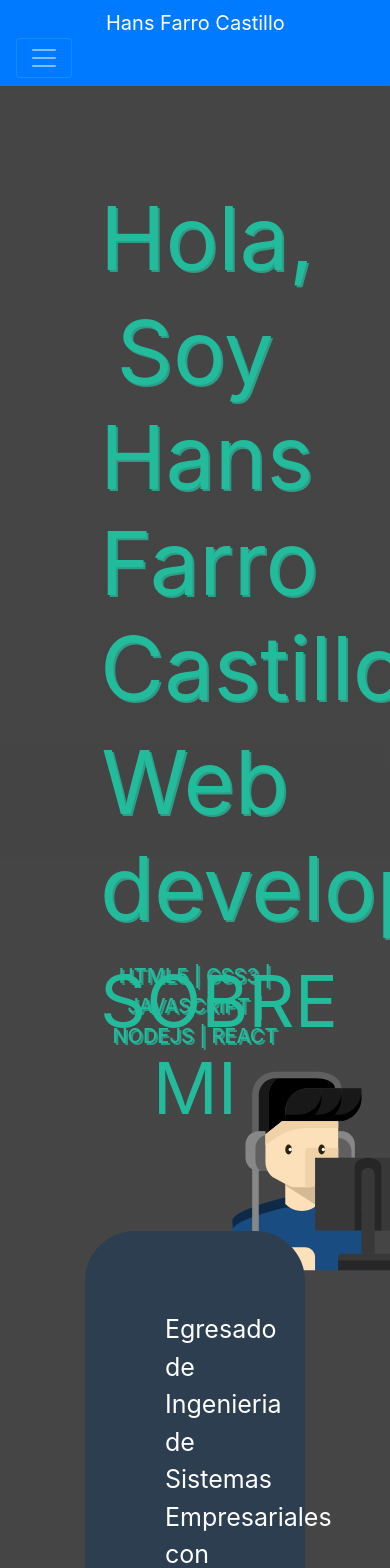
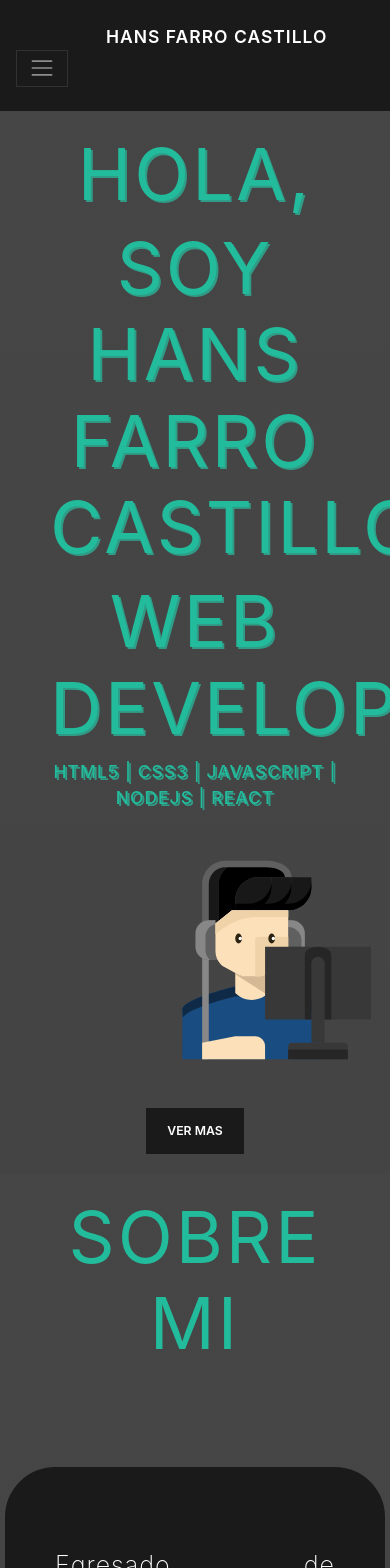
Before and after one commit to HansFarro/portafolio-react, a React (Create React App) app: page / in a window 390 px wide. Shown: the top 1568 px of the page. Built offline with nearby package versions, Linux system fonts and the light colour scheme.

Commit message:
Responsive design corregido

```diff
--- a/package.json
+++ b/package.json
@@ -7,12 +7,15 @@
     "@testing-library/react": "^9.3.2",
     "@testing-library/user-event": "^7.1.2",
     "bootstrap": "^4.5.2",
+    "bootswatch": "^4.5.2",
+    "emailjs-com": "^2.6.3",
     "jquery": "^3.5.1",
     "popper.js": "^1.16.1",
     "react": "^16.13.1",
     "react-dom": "^16.13.1",
     "react-scripts": "3.4.3",
-    "react-scroll": "^1.8.1"
+    "react-scroll": "^1.8.1",
+    "sweetalert2": "^10.0.2"
   },
   "scripts": {
     "start": "react-scripts start",
--- a/src/App.js
+++ b/src/App.js
@@ -5,6 +5,7 @@ import About from './components/About';
 import Skills from './components/Skills';
 import Projects from './components/Projects';
 import Footer from './components/Footer';
+import ContactForm from './components/ContactForm';
 
 function App() {
   return (
@@ -14,6 +15,7 @@ function App() {
       <About />
       <Skills />
       <Projects />
+      <ContactForm />
       <Footer />
     </Fragment>
   );
--- a/src/components/About.js
+++ b/src/components/About.js
@@ -5,10 +5,10 @@ import aboutme from '../services/aboutme';
 const About = () => {
     const [about] = aboutme;
     return (
-        <div className="jumbotron about" id="about">
+        <div className="jumbotron jumbotron-fluid" id="about">
             <h1 className="display-3 title">SOBRE MI</h1>
             <div className="row">
-                <div className="col-sm-12 col-md-8 col-lg-6 info-section">
+                <div className="col-12 col-sm-12 col-md-12 col-lg-6 info-section">
                         <p>{about.education}</p>
                         <p>{about.currently}</p>
                         <p>{about.hobbie}</p>
@@ -17,7 +17,7 @@ const About = () => {
                             <footer className="blockquote-footer">{about.author}</footer>
                         </blockquote>
                 </div>
-                <div className="col-sm-12 col-md-4 col-lg-6">
+                <div className="col-12 col-sm-12 col-md-12 col-lg-6">
                     <img src={Education} className="img-fluid" alt=""/>
                 </div>
             </div>
--- a/src/components/Card.js
+++ b/src/components/Card.js
@@ -3,9 +3,9 @@ import React from 'react';
 
 const Card = ({id,name,image,description}) => {
     return (
-    <div className="col-sm-12 col-md-6 col-lg-4 mt-4">
-        <div id={id} className="card text-white bg-primary mb-3">
-            <img src={image.src} alt={image.alt} class="card-img-top"></img>
+    <div className="col-sm-12 col-md-6 col-lg-4 mt-4 mx-auto">
+        <div id={id} className="card text-white bg-primary mb-3 mx-auto">
+            <img src={image.src} alt={image.alt} className="card-img-top"></img>
             <h4 className="card-title p-2 text-center">{name}</h4>
             <p className="card-text px-2 pb-2 text-center">{description}</p>
         </div>
--- /dev/null
+++ b/src/components/ContactForm.js
@@ -0,0 +1,92 @@
+import React , {useState} from 'react';
+import emailjs from 'emailjs-com';
+import Swal from 'sweetalert2'
+
+const ContactForm = () => {
+    // Crear el state de datos
+    const [datos, setDatos] = useState({
+        nombre: '',
+        email:'',
+        asunto:'',
+        mensaje:''
+    });
+
+    // Extraer los datos
+    const {nombre,email,asunto,mensaje} = datos;
+
+    // Funcion que se ejecuta  cada que el usuario escribe en un input
+    const handleInputChange  = e => {
+        setDatos({
+            ...datos,
+            [e.target.name] : e.target.value
+        })
+    }
+
+    const sendEmail = e => {
+        e.preventDefault();
+
+        // Validar
+        if(nombre.trim()==='' || email.trim()==='' || asunto.trim()==='' || mensaje.trim()===''){
+            // return para que no se siga ejecutando el codigo
+            Swal.fire({
+                icon: 'error',
+                title: 'Todos los campos son obligatorios',
+              })
+            return;
+        }
+        Swal.fire(
+            'Buen trabajo!',
+            'He recibido tu correo ,pronto me pondre en contacto contigo',
+            'success'
+        )
+
+        // Resetear el formulario
+        setDatos({
+            nombre: '',
+            email:'',
+            asunto:'',
+            mensaje:''
+        })
+        // emailjs.sendForm('YOUR_SERVICE_ID', 'YOUR_TEMPLATE_ID', e.target, 'YOUR_USER_ID')
+        //   .then((result) => {
+        //       console.log(result.text);
+        //   }, (error) => {
+        //       console.log(error.text);
+        //   });
+    }
+
+    return (
+        <div className="jumbotron jumbotron-fluid" id="contact">
+            <h1 className="display-3 title">CONTACTAME</h1>
+            <div className="container">
+                <form onSubmit={sendEmail}>
+                    <fieldset>
+                        <div className="row mx-auto">
+                            <div className="col-12 col-md-8 form-group mx-auto">
+                                <label for="inputName">Nombre completo</label>
+                                <input type="text" name="nombre" value={nombre} className="form-control" id="inputName" onChange={handleInputChange} placeholder="Ingresa tu nombre completo" />
+                            </div>
+                            <div className="col-12 col-md-8 form-group mx-auto">
+                                <label for="inputEmail">Direcccion de correo electronico</label>
+                                <input type="email" name="email" value={email} className="form-control" id="inputEmail" onChange={handleInputChange} placeholder="Ingresar correo electronico" />
+                            </div>
+                            <div className="col-12 col-md-8 form-group mx-auto">
+                                <label for="inputAsunto">Asunto</label>
+                                <input type="text" name="asunto" value={asunto} className="form-control" id="inputAsunto" onChange={handleInputChange} placeholder="Asunto" />
+                            </div>
+                            <div className="col-12 col-md-8 form-group mx-auto">
+                                <label for="textarea">Mensaje</label>
+                                <textarea className="form-control" name="mensaje" value={mensaje} id="textarea" cols="30" rows="4" onChange={handleInputChange} placeholder="Mensaje"></textarea>
+                            </div>
+                            <div className="col-12 col-md-8 pt-4 mx-auto">
+                                <input type="submit" className="btn btn-primary message" value="Enviar Mensaje"/>
+                            </div>
+                        </div>
+                    </fieldset>
+                </form>
+            </div>
+        </div>
+     );
+}
+
+export default ContactForm;
--- a/src/components/Footer.js
+++ b/src/components/Footer.js
@@ -6,13 +6,13 @@ const Footer = () => {
             <div className="info-color-dark text-center py-3">
                 <b>© 2020 Copyright:</b> Hans Farro Castillo
                 <a rel="noopener noreferrer" target="_blank" href="https://github.com/HansFarro">
-                    <i class="fab fa-github white-text mx-4"> </i>
+                    <i className="fab fa-github green mx-4"> </i>
                 </a>
                 <a rel="noopener noreferrer" target="_blank" href="https://www.linkedin.com/in/hans-farro-castillo-959a52122/">
-                    <i class="fab fa-linkedin white-text mr-4"> </i>
+                    <i className="fab fa-linkedin green mr-4"> </i>
                 </a>
                 <a rel="noopener noreferrer" target="_blank" href="https://www.youtube.com/channel/UCftIUMPYr8YVCmJb3UweoIQ">
-                    <i class="fab fa-youtube white-text"> </i>
+                    <i className="fab fa-youtube green"> </i>
                 </a>
             </div>
         </footer>
--- a/src/components/Info.js
+++ b/src/components/Info.js
@@ -3,23 +3,36 @@ import profileImage from '../img/profile-image.svg';
 import { animateScroll as scroll} from 'react-scroll';
 
 function Info() {
+    const scrollType = {
+        duration: 100,
+        delay: 50,
+        smooth: true,
+        offset: -10,
+    };
+
     return (
         <div className="jumbotron main-info-section" id="info">
-            <div className="text">
-                <h1 className="display-2">Hola, </h1>
-                <h1 className="display-2">Soy Hans Farro Castillo,</h1>
-                <h1 className="display-2">Web developer</h1>
-                <p className="lead">HTML5 | CSS3 | JAVASCRIPT | NODEJS | REACT</p>
+            <div className="container">
+                <div className="row mx-auto">
+                    <div className="col-12">
+                        <div className="text mx-auto">
+                            <h1 className="display-3">Hola, </h1>
+                            <h1 className="display-3">Soy Hans Farro Castillo,</h1>
+                            <h1 className="display-3">Web developer</h1>
+                            <p className="lead mx-auto">HTML5 | CSS3 | JAVASCRIPT | NODEJS | REACT</p>
                         </div>
-            <div className="profile-image mb-5">
+                        <div className="profile-image mt-5 mb-5">
                             <img src={profileImage} alt="" />
                         </div>
-            <div className="col text-center">
+                        <div className="col-12 text-center mx-auto">
                             <button
                                 className="btn btn-primary"
-                    onClick={() => scroll.scrollTo(900)}
+                                onClick={() => scroll.scrollTo(900,scrollType)}
                             >
                                 Ver Mas</button>
+                        </div>
+                    </div>
+                </div>
             </div>
         </div>
     );
--- a/src/components/Navbar.js
+++ b/src/components/Navbar.js
@@ -2,9 +2,16 @@ import React from 'react';
 import { animateScroll as scroll} from 'react-scroll';
 
 const Navbar = () => {
+    const scrollType = {
+        duration: 100,
+        delay: 50,
+        smooth: true,
+        offset: -10,
+    };
+
     return (
                     <nav className="navbar navbar-expand-lg navbar-dark bg-primary sticky-top">
-                <a onClick={() => scroll.scrollToTop()} className="navbar-brand" href="#info">Hans Farro Castillo</a>
+                        <a onClick={() => scroll.scrollToTop(scrollType)} className="navbar-brand" href="#info">Hans Farro Castillo</a>
                         <button className="navbar-toggler" type="button" data-toggle="collapse" data-target="#navbarColor01" aria-controls="navbarColor01" aria-expanded="false" aria-label="Toggle navigation">
                             <span className="navbar-toggler-icon"></span>
                         </button>
@@ -13,14 +20,14 @@ const Navbar = () => {
                                 <li className="nav-item">
                                     <a className="nav-link" href="#about">SOBRE MI</a>
                                 </li>
-                        <li class="nav-item">
+                                <li className="nav-item">
                                     <a className="nav-link" href="#skill">HABILIDADES</a>
                                 </li>
-                        <li class="nav-item">
+                                <li className="nav-item">
                                     <a className="nav-link" href="#projects">PROYECTOS</a>
                                 </li>
-                        <li class="nav-item">
-                            <a className="nav-link" href="#!">CONTACTAME</a>
+                                <li className="nav-item">
+                                    <a className="nav-link" href="#contact">CONTACTAME</a>
                                 </li>
                             </ul>
                         </div>
--- a/src/components/Projects.js
+++ b/src/components/Projects.js
@@ -7,7 +7,7 @@ const Projects = () => {
     return (
         <div className="jumbotron jumbotron-fluid" id="projects">
             <h1 className="display-3 title">PROYECTOS</h1>
-            <div className="row">
+            <div className="row mx-auto">
                 {projects.map((project) => (
                     <Card
                         id={project.id}
--- a/src/components/Skills.js
+++ b/src/components/Skills.js
@@ -6,10 +6,10 @@ const Skills = () => {
         <div className="jumbotron jumbotron-fluid" id="skill">
             <h1 className="display-3 title">HABILIDADES</h1>
             <div className="row">
-                <div className="col-md-6">
+                <div id="imgjs"className="col-12 col-md-6">
                     <img src={imgjs} className="img-fluid" alt=""/>
                 </div>
-                <div className="col-md-6 skills">
+                <div className="col-12 col-md-6 skills">
                     <div className="content mr-3 mb-2">HTML5</div>
                     <div className="progress mb-4">
                         <div className="progress-bar progress-bar-striped bg-danger html" role="progressbar" aria-valuenow="10" aria-valuemin="0" aria-valuemax="100"></div>
@@ -22,11 +22,11 @@ const Skills = () => {
                     <div className="progress mb-4">
                         <div className="progress-bar progress-bar-striped bg-warning js" role="progressbar" aria-valuenow="50" aria-valuemin="0" aria-valuemax="100"></div>
                     </div>
-                    <div className="content mr-3 mb-2">MySQL</div>
+                    <div className="content mr-3 mb-2">MySQL y MongoDB</div>
                     <div className="progress mb-4">
                         <div className="progress-bar progress-bar-striped  mysql" role="progressbar" aria-valuenow="75" aria-valuemin="0" aria-valuemax="100"></div>
                     </div>
-                    <div className="content mr-3 mb-2">React</div>
+                    <div className="content mr-3 mb-2">React y NodeJS</div>
                     <div className="progress mb-4">
                         <div className="progress-bar progress-bar-striped bg-success react" role="progressbar" aria-valuenow="100" aria-valuemin="0" aria-valuemax="100"></div>
                     </div>
--- a/src/index.css
+++ b/src/index.css
@@ -5,25 +5,41 @@
     sans-serif;
 }
 
+body {
+  margin: 0;
+  max-width: fit-content;
+  width: 100%;
+}
+
+html {
+  scroll-behavior: smooth;
+}
+
 .jumbotron {
   margin:0;
   padding: 100px 100px;
-  border-radius: 0;
   background: linear-gradient(360deg,#444444 10%,#4a4a4a 360%);
 }
 
-.about-me-info {
-  max-width: 900px;
-  background-color:#2c3e50;
-  color: white;
-  box-shadow: 0 0 1.2rem rgba(0,0,0,.5);
-  padding: 50px;
-  position: relative;
-  top: -70px;
-  left: 50%;
-  right: 50%;
-  transform: translateX(-50%);
-  z-index: 1;
+@media (max-width: 700px) {
+  .jumbotron {
+    margin:0;
+    padding: 20px 20px;
+    background: linear-gradient(360deg,#444444 10%,#4a4a4a 360%);
+  }
+  #imgjs{
+    display: none;
+  }
+
+  .title {
+    margin-bottom: 0px;
+    display: block;
+    text-align: center;
+  }
+
+  .skills{
+    margin-top: 5px !important;
+  }
 }
 
 .profile-image img {
@@ -34,27 +50,11 @@
   display: block;
 }
 
-
-.main-info-section {
-  height: calc(100vh - 71.6px);
-  flex-wrap: wrap;
-  justify-content: space-between;
-}
-
-.main-info-section p{
-  display: block;
-  margin-block-start: 1em;
-  margin-block-end: 1em;
-  margin-inline-start: 0px;
-  margin-inline-end: 0px;
-}
-
 .text {
   margin-top: 20px;
   display: block;
   text-align: center;
   margin: auto;
-  /* color: #2c3e50; */
   color: #22bc9c;
   text-shadow: 2px 2px #309c87;
 }
@@ -71,8 +71,9 @@ div {
   display: block;
 }
 
-.display-2 {
+.display-3 {
   font-weight: 400;
+  color: #22bc9c;
 }
 
 .lead {
@@ -90,11 +91,10 @@ div {
 }
 
 .info-section {
-  background-color: #2c3e50;;
+  background-color: #1a1a1a;;
   color: white;
-  padding: 80px 80px;
+  padding: 80px 50px 50px 50px;
   border-radius: 50px;
-  width:100%;
   font-weight: 50%;
   font-size: 25px;
   text-align: justify;
@@ -110,12 +110,9 @@ div {
   font-size: 25px;
 }
 
-@media (max-width: 1000px) {
+@media (max-width: 700px) {
   .info-section {
-    margin:0;
-    width: 600px;
-    max-width: 100%;
-    flex-wrap: wrap;
+    margin: auto;
   }
 }
 
@@ -160,7 +157,30 @@ div {
   font-size: 1.2rem;
 }
 
-.vermas {
+.vermas{
   text-align: center;
   display: inline-block;
 }
+
+.green{
+  color: #22bc9c;
+}
+
+@media (max-width: 200px) {
+  .jumbotron {
+    margin: 0;
+    padding: 50px 50px;
+    border-radius: 0;
+  }
+}
+
+.message {
+  display: block;
+  margin: 0 auto;
+}
+
+label{
+  color: #22bc9c;
+  font-size: 18px;
+  font-weight: bold;
+}
--- a/src/index.js
+++ b/src/index.js
@@ -3,7 +3,8 @@ import ReactDOM from 'react-dom';
 import App from './App';
 import * as serviceWorker from './serviceWorker';
 
-import '../node_modules/bootstrap/dist/css/bootstrap.min.css'; // Archivo CSS de Bootstrap 4
+// import '../node_modules/bootstrap/dist/css/bootstrap.min.css'; // Archivo CSS de Bootstrap 4
+import 'bootswatch/dist/lux/bootstrap.min.css';
 import '../node_modules/bootstrap/dist/js/bootstrap.min.js'; // Archivo Javascript de Bootstrap 4
 
 import './index.css';
```
Also changed, not shown: 2 other files (tests, documents, lock files or other folders). Lines whose indentation alone changed are shown as unchanged.
